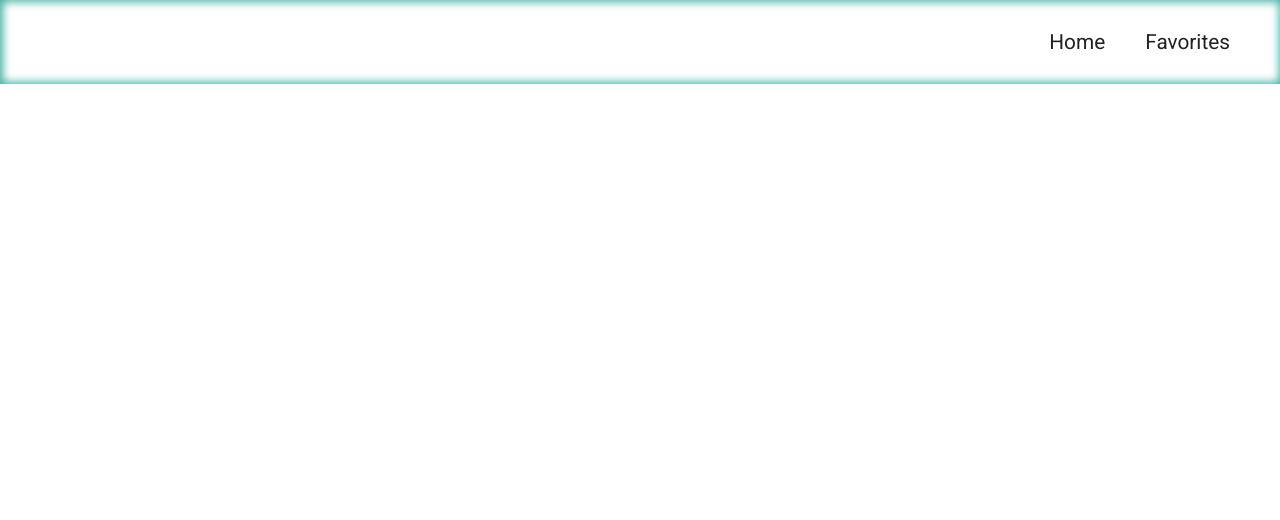
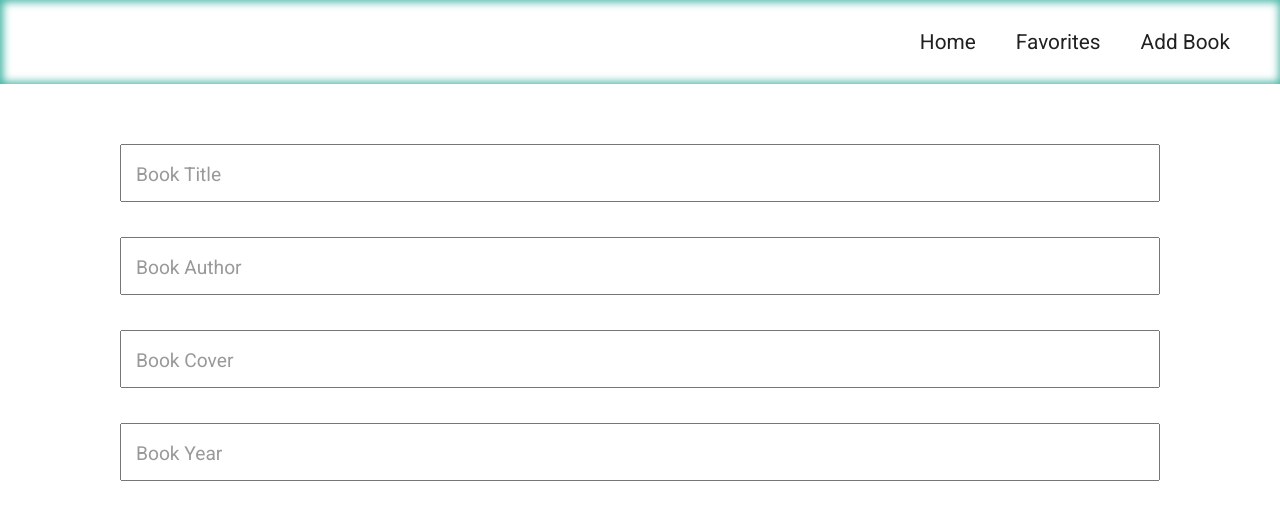
Before and after one commit to KarloT1/book-tracking, a React (Create React App) app: page /add-book in a window 1280 px wide. Before the commit this address had no page. Shown: the top 520 px of the page. Built offline with nearby package versions, Linux system fonts and the light colour scheme.

Commit message:
Add from for adding new books, inlucdind input fields styling.

```diff
--- a/src/App.css
+++ b/src/App.css
@@ -4,6 +4,7 @@
 @import './css/favorites/favoriteListItem.css';
 @import './css/searchField.css';
 @import './css/navbar.css';
+@import './css/addBook/addBook.css';
 
 .main {
 
--- a/src/App.js
+++ b/src/App.js
@@ -4,6 +4,7 @@ import BookList from './components/books/bookList';
 import { Route, Routes } from 'react-router-dom';
 import FavoritesList from './components/favorites/favoriteList';
 import Navbar from './components/navbar';
+import AddBook from './components/addBook/addBook';
 
 class App extends Component {
   render() {
@@ -15,6 +16,7 @@ class App extends Component {
             <Routes>
               <Route exact path='/' element={<BookList />} />
               <Route path='/favorites' element={<FavoritesList />} />
+              <Route path='/add-book' element={<AddBook />} />
             </Routes>
           </div>
         </div>
--- /dev/null
+++ b/src/components/addBook/addBook.js
@@ -0,0 +1,28 @@
+import React, { Component } from 'react'
+
+export class AddBook extends Component {
+  render() {
+    return (
+      <form className="add-book__form">
+        <div className="add-book__input-wrapper">
+          <input type="text" id="title" />
+          <label for="title">Book Title</label>
+        </div>
+        <div className="add-book__input-wrapper">
+          <input type="text" id="author" />
+          <label for="author">Book Author</label>
+        </div>
+        <div className="add-book__input-wrapper">
+          <input type="text" id="cover" />
+          <label for="cover">Book Cover</label>
+        </div>
+        <div className="add-book__input-wrapper">
+          <input type="text" id="year" />
+          <label for="year">Book Year</label>
+        </div>
+      </form>
+    )
+  }
+}
+
+export default AddBook
--- a/src/components/navbar.js
+++ b/src/components/navbar.js
@@ -11,6 +11,9 @@ export class Navbar extends Component {
         <li className="navbar__item">
           <Link to={'/favorites'}>Favorites</Link>
         </li>
+        <li className="navbar__item">
+          <Link to={'/add-book'}>Add Book</Link>
+        </li>
       </ul>
     )
   }
--- /dev/null
+++ b/src/css/addBook/addBook.css
@@ -0,0 +1,32 @@
+.add-book__form {
+  display: flex;
+  flex-direction: column;
+  align-items: center;
+}
+
+.add-book__input-wrapper {
+  display: flex;
+  flex-direction: column;
+  position: relative;
+  margin-bottom: 35px;
+  width: 100%;
+}
+
+.add-book__input-wrapper input {
+  padding: 15px;
+  width: 100%;
+  font-size: 1.3rem;
+}
+
+.add-book__input-wrapper label {
+  position: absolute;
+  top: 19px;
+  left: 16px;
+  color: #999;
+  transition: 0.5s ease-in-out;
+  font-size: 1.2rem;
+}
+
+.add-book__input-wrapper input:focus ~ label {
+  top: -26px;
+}
```
